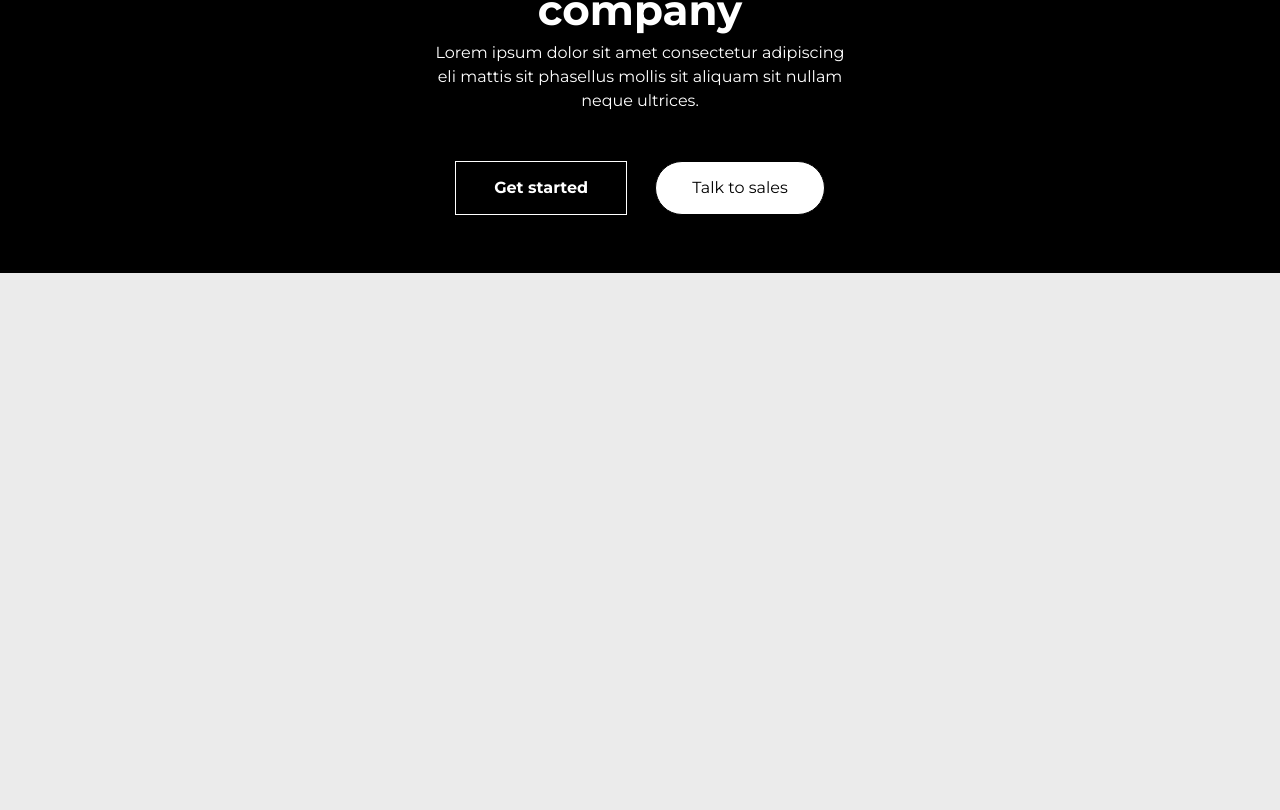
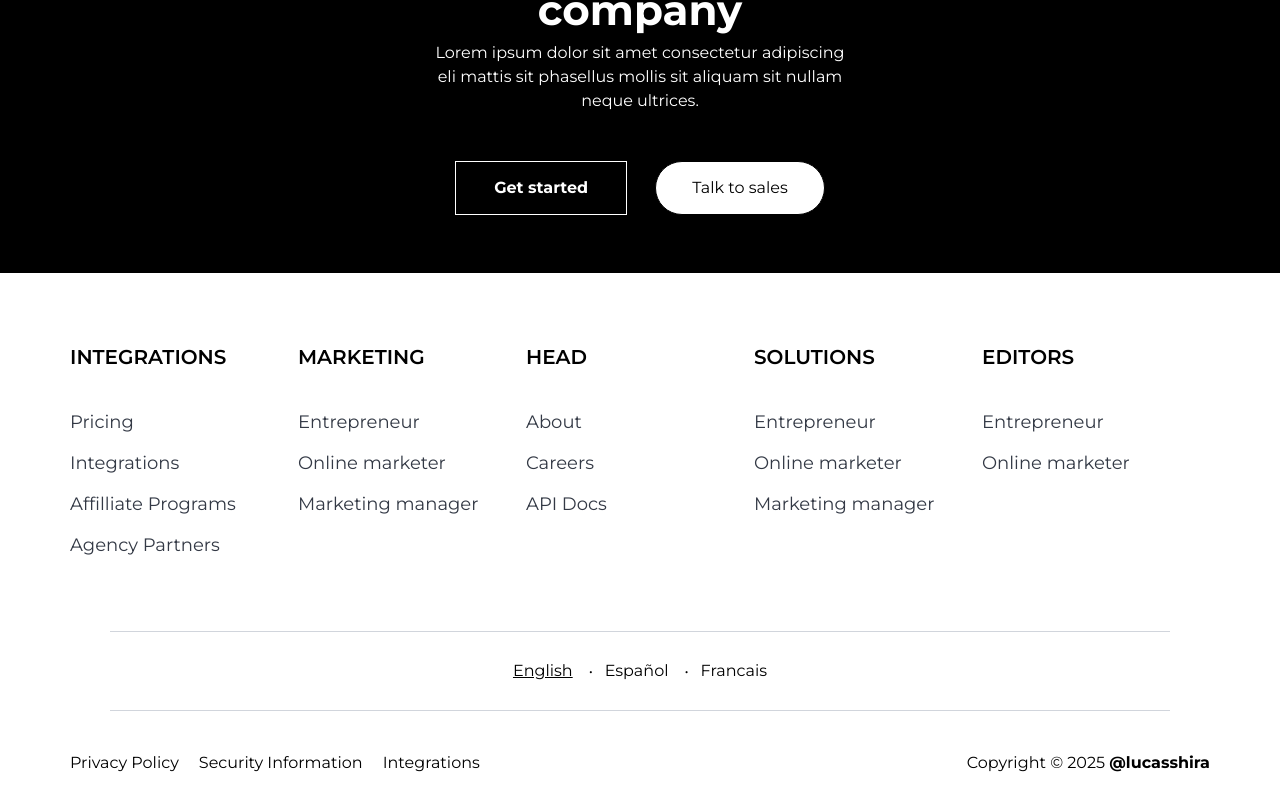
Before and after one commit to lucasshira/visual-product, a React (Vite) app: page / in a window 1280 px wide. Shown: the part 4734-5544 px from the top of the page. Before the commit the page ends 5007 px from the top, so only its background shows below. Built offline with nearby package versions, Linux system fonts and the light colour scheme.

Commit message:
feat: add endcap and footer component

```diff
--- a/src/App.tsx
+++ b/src/App.tsx
@@ -7,6 +7,7 @@ import { Overview } from './components/overview'
 import { DashboardWhite } from './components/dashboard-white'
 import { DashboardBlack } from './components/dashboard-black'
 import { DashboardWithoutImage } from './components/dashboard-without-image'
+import { EndCap } from './components/endcap'
 
 export function App() {
   return (
@@ -21,6 +22,7 @@ export function App() {
       <DashboardBlack />
       <DashboardWhite image='team' />
       <DashboardWithoutImage />
+      <EndCap />
     </>
   )
 }
--- /dev/null
+++ b/src/components/contact.tsx
@@ -0,0 +1,53 @@
+export function Contact() {
+  const titleStyle: string = "pb-[26px] mb-3 font-semibold text-xl"
+  const listStyle: string = "text-[18px] text-[#333945] hover:underline cursor-pointer"
+
+  return (
+    <div className="h-[248px] grid grid-cols-5">
+      <div>
+        <h1 className={titleStyle}>INTEGRATIONS</h1>
+        <ul className="space-y-3.5">
+          <li className={listStyle}>Pricing</li>
+          <li className={listStyle}>Integrations</li>
+          <li className={listStyle}>Affilliate Programs</li>
+          <li className={listStyle}>Agency Partners</li>
+        </ul>
+      </div>
+
+      <div>
+        <h1 className={titleStyle}>MARKETING</h1>
+        <ul className="space-y-3.5">
+          <li className={listStyle}>Entrepreneur</li>
+          <li className={listStyle}>Online marketer</li>
+          <li className={listStyle}>Marketing manager</li>
+        </ul>
+      </div>
+
+      <div>
+        <h1 className={titleStyle}>HEAD</h1>
+        <ul className="space-y-3.5">
+          <li className={listStyle}>About</li>
+          <li className={listStyle}>Careers</li>
+          <li className={listStyle}>API Docs</li>
+        </ul>
+      </div>
+
+      <div>
+        <h1 className={titleStyle}>SOLUTIONS</h1>
+        <ul className="space-y-3.5">
+          <li className={listStyle}>Entrepreneur</li>
+          <li className={listStyle}>Online marketer</li>
+          <li className={listStyle}>Marketing manager</li>
+        </ul>
+      </div>
+
+      <div>
+        <h1 className={titleStyle}>EDITORS</h1>
+        <ul className="space-y-3.5">
+          <li className={listStyle}>Entrepreneur</li>
+          <li className={listStyle}>Online marketer</li>
+        </ul>
+      </div>
+    </div>
+  )
+}
--- /dev/null
+++ b/src/components/endcap.tsx
@@ -0,0 +1,13 @@
+import { Contact } from "./contact";
+import { Footer } from "./footer";
+import { Language } from "./language";
+
+export function EndCap() {
+  return (
+    <div className="h-auto lg:h-[577px] p-[70px] bg-white">
+      <Contact />
+      <Language />
+      <Footer />
+    </div>
+  )
+}
--- /dev/null
+++ b/src/components/footer.tsx
@@ -0,0 +1,14 @@
+export function Footer() {
+  return (
+    <div className="flex justify-between">
+      <div className="flex gap-5">
+        <h1 className="cursor-pointer hover:underline">Privacy Policy</h1>
+        <h1 className="cursor-pointer hover:underline">Security Information</h1>
+        <h1 className="cursor-pointer hover:underline">Integrations</h1>
+      </div>
+      <div>
+        <h1>Copyright © {new Date().getFullYear()} <span className="font-bold cursor-pointer relative hover:underline"><a target="_blank" href="https://lucasshira.vercel.app/">@lucasshira</a></span></h1>
+      </div>
+    </div>
+  )
+}
--- /dev/null
+++ b/src/components/language.tsx
@@ -0,0 +1,9 @@
+export function Language() {
+  return (
+    <div className="h-20 flex justify-center m-10 gap-8 items-center border-t border-b border-gray-300">
+      <h1 className="underline cursor-pointer">English</h1>
+      <h1 className="relative before:content-['•'] before:absolute before:-left-4 before:top-1/2 before:-translate-y-1/2 before:text-sm cursor-pointer">Español</h1>
+      <h1 className="relative before:content-['•'] before:absolute before:-left-4 before:top-1/2 before:-translate-y-1/2 before:text-sm cursor-pointer">Francais</h1>
+    </div>
+  )
+}
```
